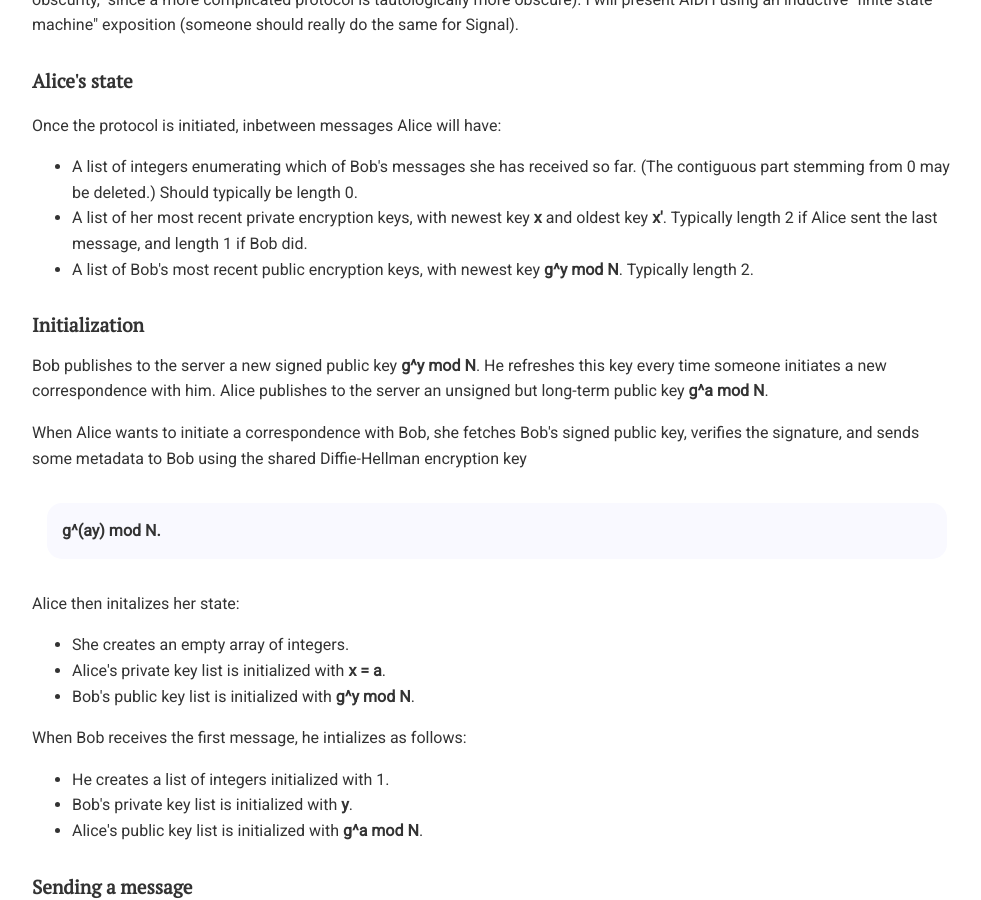
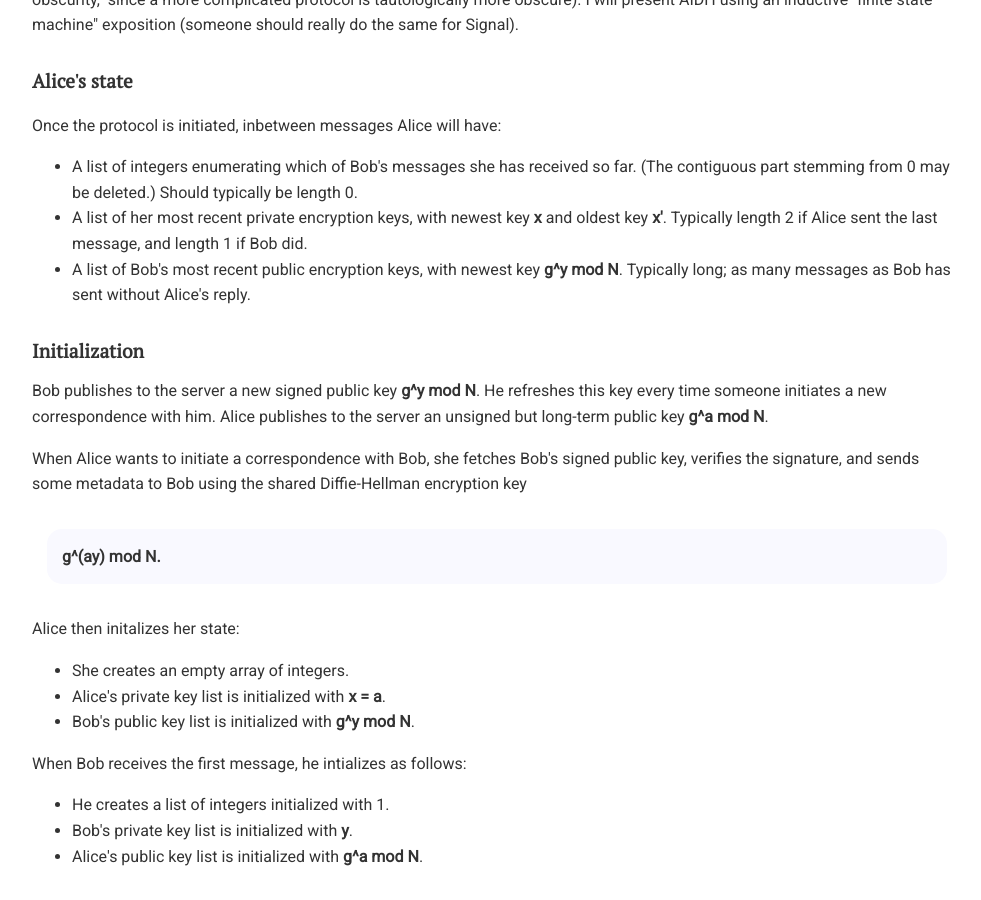
Before and after one commit to chatscrypt/chatscrypt.github.io, a Jekyll site: the page built from _posts/2020-01-23-the-chatscrypt-architecture-part-iii-authenticated-inductive-diffie-hellman.html, in a window 1280 px wide and 900 px high, scrolled down 851 px. Shown: the whole window, without its empty margins (143-1124 px from the left). Built offline with Jekyll 4.4.1, drawn with Linux system fonts in a browser that asks for light colours; comment, search, counter and statistics services are not loaded.

Commit message:
Update 2020-01-23-the-chatscrypt-architecture-part-iii-authenticated-inductive-diffie-hellman.html

```diff
--- a/_posts/2020-01-23-the-chatscrypt-architecture-part-iii-authenticated-inductive-diffie-hellman.html
+++ b/_posts/2020-01-23-the-chatscrypt-architecture-part-iii-authenticated-inductive-diffie-hellman.html
@@ -29,7 +29,7 @@ I came up with the Authenticated Inductive Diffie-Hellman (AIDH) protocol as I f
 <ul>
 <li>A list of integers enumerating which of Bob's messages she has received so far. (The contiguous part stemming from 0 may be deleted.) Should typically be length 0.
 <li>A list of her most recent private encryption keys, with newest key <b>x</b> and oldest key <b>x'</b>. Typically length 2 if Alice sent the last message, and length 1 if Bob did.
-<li>A list of Bob's most recent public encryption keys, with newest key <b>g^y mod N</b>. Typically length 2.
+<li>A list of Bob's most recent public encryption keys, with newest key <b>g^y mod N</b>. Typically long; as many messages as Bob has sent without Alice's reply.
 </ul>
 
 
```
